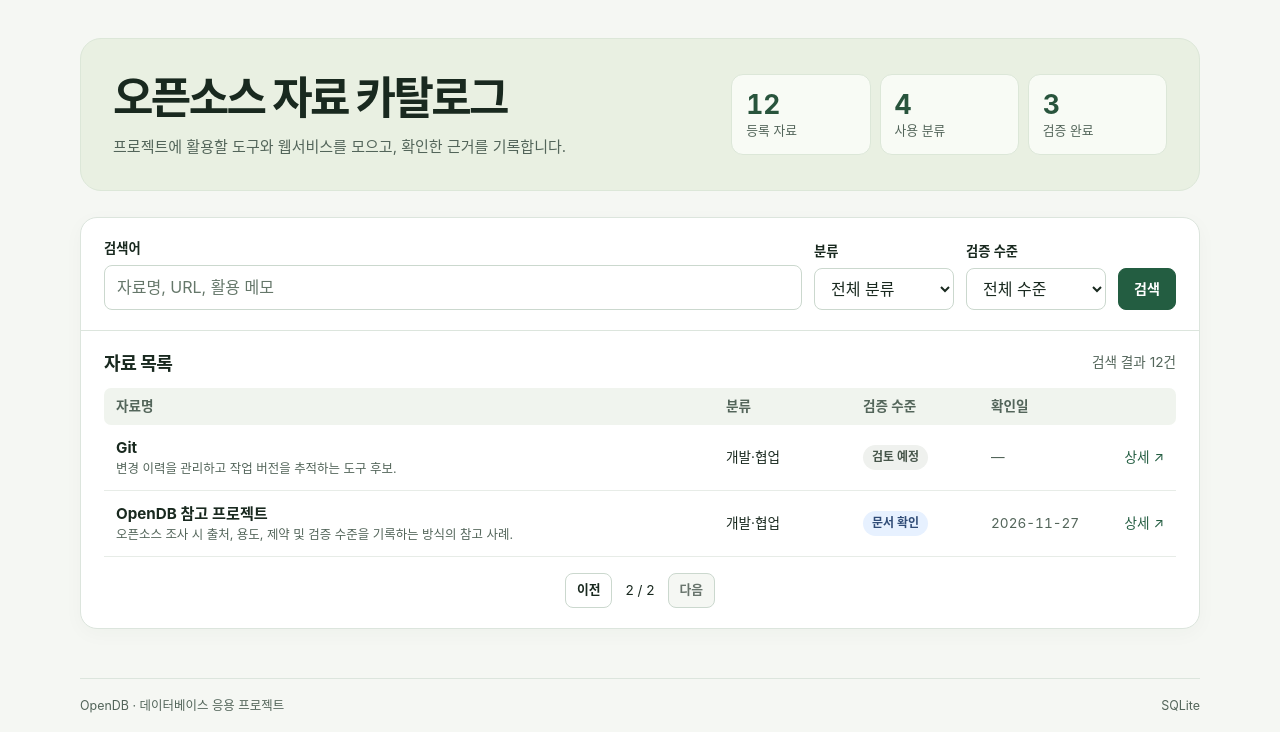
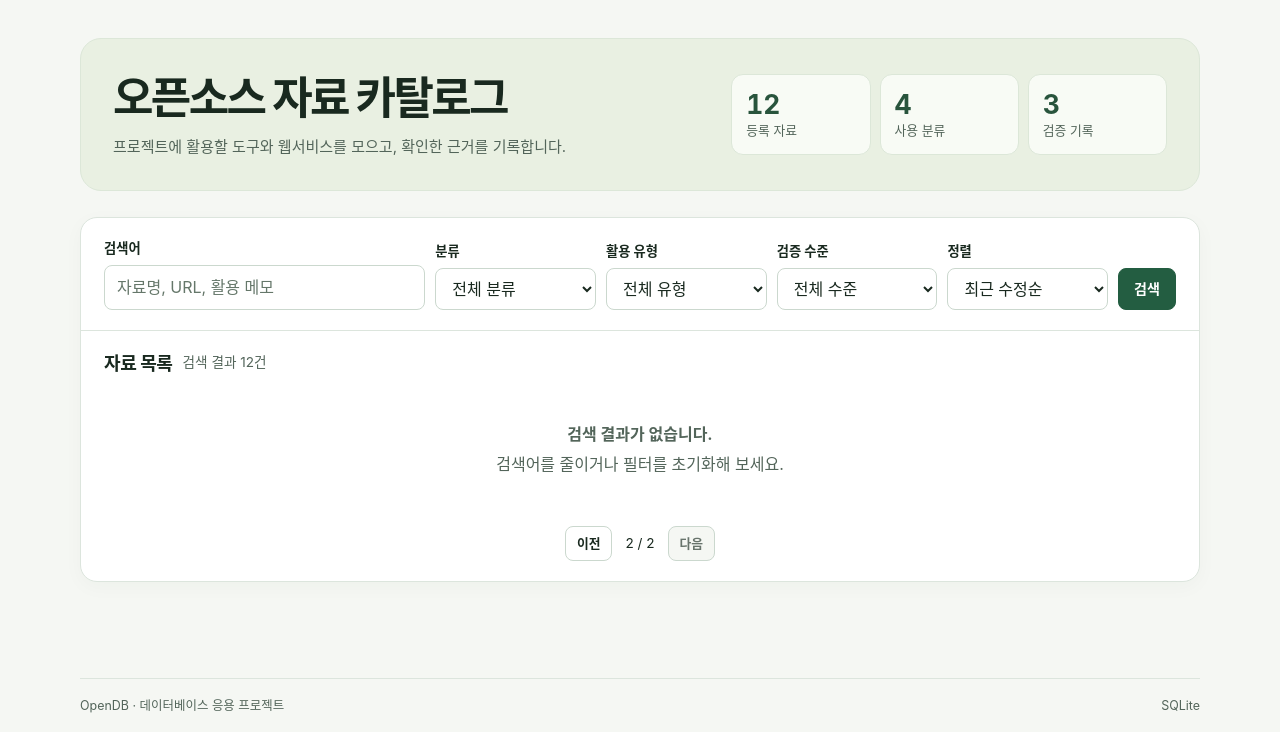
Before and after one commit to tlsee0813-cmd/opendb, a Flask app: page /?page=2 in a window 1280 px wide. Shown: the part 68-800 px from the top of the page. Run offline with Flask 3, Linux system fonts and the light colour scheme; data comes from the database, SQL or seed files in the repository; data that the repository does not hold is empty.

Commit message:
Add resource usage types, catalog sorting, and CSV export

```diff
--- a/app.py
+++ b/app.py
@@ -1,31 +1,86 @@
+import csv
 import hmac
+import io
 import os
 import secrets
 from datetime import date
 from pathlib import Path
+from unicodedata import normalize
 from urllib.parse import urlsplit
 
 from flask import (
-    Flask, abort, flash, jsonify, redirect, render_template, request, session, url_for,
+    Flask, Response, abort, flash, jsonify, redirect, render_template, request, session, url_for,
 )
 
 from database import close_db, fetch_all, init_db, write
 
 PAGE_SIZE = 10
+CATALOG_ORDER = {
+    "recent": ("최근 수정순", "r.updated_at DESC, r.id DESC"),
+    "title": ("자료명순", "r.title COLLATE NOCASE, r.id"),
+    "checked": ("최근 확인순", "r.checked_on DESC, r.id DESC"),
+}
 RESOURCE_SELECT = """
 SELECT r.id, r.title, r.url, r.description, r.category_id, r.verification_id,
-       r.checked_on, r.updated_at, c.name AS category, v.name AS verification
+       r.usage_type_id, r.checked_on, r.updated_at, c.name AS category,
+       v.name AS verification, COALESCE(t.name, '미지정') AS usage_type
 FROM resources AS r
 JOIN categories AS c ON c.id = r.category_id
 JOIN verification_levels AS v ON v.id = r.verification_id
+LEFT JOIN resource_types AS t ON t.id = r.usage_type_id
 """
 
 
 def options():
-    return (
-        fetch_all("SELECT id, name FROM categories ORDER BY id"),
-        fetch_all("SELECT id, name FROM verification_levels ORDER BY id"),
-    )
+    return {
+        "categories": fetch_all("SELECT id, name FROM categories ORDER BY id"),
+        "levels": fetch_all("SELECT id, name FROM verification_levels ORDER BY id"),
+        "types": fetch_all("SELECT id, name FROM resource_types ORDER BY id"),
+    }
+
+
+def catalog_parameters():
+    sort = request.args.get("sort", "recent")
+    page = request.args.get("page", default=1, type=int)
+    return {
+        "q": request.args.get("q", "").strip()[:100] or None,
+        "category": request.args.get("category", type=int),
+        "usage": request.args.get("usage", type=int),
+        "verification": request.args.get("verification", type=int),
+        "sort": sort if sort in CATALOG_ORDER and sort != "recent" else None,
+        "page": page if page > 1 else None,
+    }
+
+
+def catalog_where(parameters):
+    conditions = []
+    args = []
+    if parameters["q"]:
+        conditions.append(
+            "(instr(lower(r.title), lower(?)) > 0 OR instr(lower(r.description), lower(?)) > 0 "
+            "OR instr(lower(r.url), lower(?)) > 0)"
+        )
+        args.extend([parameters["q"]] * 3)
+    for name, column in (("category", "r.category_id"), ("verification", "r.verification_id"),
+                         ("usage", "r.usage_type_id")):
+        value = parameters[name]
+        if value is None:
+            continue
+        if name == "usage" and value == 0:
+            conditions.append(f"{column} IS NULL")
+        else:
+            conditions.append(f"{column} = ?")
+            args.append(value if 0 < value < 2**63 else 0)
+    where = " WHERE " + " AND ".join(conditions) if conditions else ""
+    return where, args
+
+
+def csv_cell(value):
+    # Keep text beginning with a spreadsheet formula marker as text on import.
+    text = "" if value is None else str(value)
+    if text.startswith(("\t", "\r", "\n")) or normalize("NFKC", text).lstrip().startswith(("=", "+", "-", "@")):
+        return "'" + text
+    return text
 
 
 def get_resource(resource_id):
@@ -57,10 +112,10 @@ def is_public_link(url):
         return False
 
 
-def validate_resource(form, categories, levels):
+def validate_resource(form, choices):
     fields = {
         key: form.get(key, "").strip()
-        for key in ("title", "url", "description", "category_id", "verification_id", "checked_on")
+        for key in ("title", "url", "description", "category_id", "usage_type_id", "verification_id", "checked_on")
     }
     errors = {}
     if not 1 <= len(fields["title"]) <= 100:
@@ -69,9 +124,11 @@ def validate_resource(form, categories, levels):
         errors["url"] = "http:// 또는 https://로 시작하는 올바른 주소를 입력해 주세요."
     if len(fields["description"]) > 1000:
         errors["description"] = "활용 메모는 1,000자까지 입력할 수 있습니다."
-    if fields["category_id"] not in {str(item["id"]) for item in categories}:
+    if fields["category_id"] not in {str(item["id"]) for item in choices["categories"]}:
         errors["category_id"] = "분류를 선택해 주세요."
-    if fields["verification_id"] not in {str(item["id"]) for item in levels}:
+    if fields["usage_type_id"] and fields["usage_type_id"] not in {str(item["id"]) for item in choices["types"]}:
+        errors["usage_type_id"] = "목록에서 활용 유형을 선택해 주세요."
+    if fields["verification_id"] not in {str(item["id"]) for item in choices["levels"]}:
         errors["verification_id"] = "검증 수준을 선택해 주세요."
     checked_on = fields["checked_on"]
     if checked_on:
@@ -117,79 +174,83 @@ def create_app(test_config=None):
 
     @app.get("/healthz")
     def health():
-        fetch_all("SELECT id FROM categories LIMIT 1")
+        fetch_all("SELECT id FROM resource_types LIMIT 1")
         return jsonify(status="ok", database="turso" if cloud else "sqlite")
 
     @app.get("/")
     def catalog():
-        query = request.args.get("q", "").strip()[:100]
-        category_id = request.args.get("category", type=int)
-        verification_id = request.args.get("verification", type=int)
-        page = max(1, request.args.get("page", default=1, type=int))
-        conditions = ["1 = 1"]
-        args = []
-        if query:
-            conditions.append(
-                "(instr(lower(r.title), lower(?)) > 0 OR instr(lower(r.description), lower(?)) > 0 "
-                "OR instr(lower(r.url), lower(?)) > 0)"
-            )
-            args.extend([query] * 3)
-        if category_id is not None:
-            conditions.append("r.category_id = ?")
-            args.append(category_id if 0 < category_id < 2**63 else 0)
-        if verification_id is not None:
-            conditions.append("r.verification_id = ?")
-            args.append(verification_id if 0 < verification_id < 2**63 else 0)
-        where = " WHERE " + " AND ".join(conditions)
+        parameters = catalog_parameters()
+        where, args = catalog_where(parameters)
+        sort = parameters["sort"] or "recent"
+        order = CATALOG_ORDER[sort][1]
         total = fetch_all("SELECT COUNT(*) AS n FROM resources AS r" + where, args)[0]["n"]
         last_page = max(1, (total + PAGE_SIZE - 1) // PAGE_SIZE)
-        page = min(page, last_page)
+        page = min(parameters.pop("page") or 1, last_page)
         rows = fetch_all(
-            RESOURCE_SELECT + where + " ORDER BY r.updated_at DESC, r.id DESC LIMIT ? OFFSET ?",
+            RESOURCE_SELECT + where + f" ORDER BY {order} LIMIT ? OFFSET ?",
             [*args, PAGE_SIZE, (page - 1) * PAGE_SIZE],
         )
         stats = fetch_all(
             "SELECT COUNT(*) AS total, COUNT(DISTINCT category_id) AS categories, "
             "COUNT(CASE WHEN verification_id IN (2, 3) THEN 1 END) AS verified FROM resources"
         )[0]
-        categories, levels = options()
         return render_template(
-            "catalog.html", rows=rows, query=query, category_id=category_id,
-            verification_id=verification_id, categories=categories, levels=levels,
+            "catalog.html", rows=rows, parameters=parameters, sort=sort, orders=CATALOG_ORDER,
+            return_parameters={**parameters, "page": page if page > 1 else None},
             total=total, stats=stats, page=page, last_page=last_page,
-            offset=(page - 1) * PAGE_SIZE,
+            **options(),
+        )
+
+    @app.get("/resources.csv")
+    def export_catalog():
+        parameters = catalog_parameters()
+        where, args = catalog_where(parameters)
+        order = CATALOG_ORDER[parameters["sort"] or "recent"][1]
+        rows = fetch_all(RESOURCE_SELECT + where + f" ORDER BY {order}", args)
+        csv_file = io.StringIO(newline="")
+        writer = csv.writer(csv_file)
+        writer.writerow(("자료명", "출처 URL", "분류", "활용 유형", "검증 수준", "확인일", "활용 메모"))
+        for row in rows:
+            writer.writerow(csv_cell(row[name]) for name in (
+                "title", "url", "category", "usage_type", "verification", "checked_on", "description",
+            ))
+        return Response(
+            csv_file.getvalue().encode("utf-8-sig"),
+            content_type="text/csv; charset=utf-8",
+            headers={"Content-Disposition": 'attachment; filename="opendb-resources.csv"'},
         )
 
     @app.get("/resources/<int:resource_id>")
     def detail(resource_id):
-        return render_template("detail.html", resource=get_resource(resource_id))
+        return render_template("detail.html", resource=get_resource(resource_id), parameters=catalog_parameters())
 
     @app.route("/resources/new", methods=["GET", "POST"])
     @app.route("/resources/<int:resource_id>/edit", methods=["GET", "POST"])
     def resource_form(resource_id=None):
         resource = get_resource(resource_id) if resource_id is not None else None
-        categories, levels = options()
+        choices = options()
+        parameters = catalog_parameters()
         fields = resource or {"verification_id": 1}
         errors = {}
         if request.method == "POST":
-            fields, errors = validate_resource(request.form, categories, levels)
+            fields, errors = validate_resource(request.form, choices)
             if not errors:
                 args = (
                     fields["title"], fields["url"], fields["description"],
                     int(fields["category_id"]), int(fields["verification_id"]),
-                    fields["checked_on"] or None,
+                    fields["checked_on"] or None, int(fields["usage_type_id"]) if fields["usage_type_id"] else None,
                 )
                 try:
                     if resource is None:
                         changed = write(
                             "INSERT INTO resources (title, url, description, category_id, "
-                            "verification_id, checked_on) VALUES (?, ?, ?, ?, ?, ?) RETURNING id",
+                            "verification_id, checked_on, usage_type_id) VALUES (?, ?, ?, ?, ?, ?, ?) RETURNING id",
                             args,
                         )
                     else:
                         changed = write(
                             "UPDATE resources SET title=?, url=?, description=?, category_id=?, "
-                            "verification_id=?, checked_on=?, updated_at=datetime('now') "
+                            "verification_id=?, checked_on=?, usage_type_id=?, updated_at=datetime('now') "
                             "WHERE id=? RETURNING id",
                             (*args, resource_id),
                         )
@@ -201,20 +262,21 @@ def create_app(test_config=None):
                     if changed is None:
                         abort(404)
                     flash("자료를 수정했습니다." if resource else "자료를 추가했습니다.")
-                    return redirect(url_for("detail", resource_id=changed[0]), code=303)
+                    return redirect(url_for("detail", resource_id=changed[0], **parameters), code=303)
         return render_template(
             "form.html", resource=resource, fields=fields, errors=errors,
-            categories=categories, levels=levels,
+            parameters=parameters, **choices,
         ), 422 if errors else 200
 
     @app.route("/resources/<int:resource_id>/delete", methods=["GET", "POST"])
     def remove_resource(resource_id):
+        parameters = catalog_parameters()
         if request.method == "POST":
             if write("DELETE FROM resources WHERE id = ? RETURNING id", (resource_id,)) is None:
                 abort(404)
             flash("자료를 삭제했습니다.")
-            return redirect(url_for("catalog"), code=303)
-        return render_template("delete.html", resource=get_resource(resource_id))
+            return redirect(url_for("catalog", **parameters), code=303)
+        return render_template("delete.html", resource=get_resource(resource_id), parameters=parameters)
 
     @app.errorhandler(400)
     @app.errorhandler(404)
--- a/static/style.css
+++ b/static/style.css
@@ -46,9 +46,7 @@ h2 { font-size: 1.13rem; letter-spacing: -.025em; }
 .stats dt { font-size: .8rem; color: var(--muted); white-space: nowrap; }
 .stats dd { color: #28543c; font-size: 1.65rem; line-height: 1.2; font-weight: 720; font-variant-numeric: tabular-nums; }
 .catalog, .panel { background: var(--paper); border: 1px solid var(--border); border-radius: 17px; box-shadow: 0 5px 20px #1d412208; }
-.filters { display: flex; align-items: end; gap: 12px; padding: 20px 23px; border-bottom: 1px solid var(--border); }
-.filter-keyword { flex: 1; }
-.filters select { min-width: 140px; }
+.filters { display: grid; grid-template-columns: minmax(175px, 2fr) repeat(4, minmax(102px, 1fr)) auto; align-items: end; gap: 10px; padding: 20px 23px; border-bottom: 1px solid var(--border); }
 label { display: block; margin-bottom: 6px; font-size: .83rem; font-weight: 680; }
 input, select, textarea { display: block; width: 100%; padding: 9px 12px; border: 1px solid #cbd8ce; border-radius: 8px; color: var(--ink); background: white; }
 input, select { min-height: 42px; }
@@ -65,15 +63,19 @@ textarea { resize: vertical; }
 .danger-outline { color: var(--danger); border-color: #e6c8c9; background: white; }
 .danger-outline:hover { color: var(--danger); background: #fff2f2; }
 .results { padding: 18px 23px 20px; }
-.section-title { display: flex; align-items: center; justify-content: space-between; gap: 12px; margin-bottom: 11px; }
+.section-title { display: flex; align-items: center; justify-content: space-between; gap: 10px; margin-bottom: 11px; }
+.title-group, .result-actions { display: flex; flex-wrap: wrap; align-items: center; gap: 7px 10px; }
+.result-actions { justify-content: flex-end; }
+.result-count { white-space: nowrap; }
 .muted { color: var(--muted); font-size: .85rem; }
-.record { display: grid; grid-template-columns: minmax(0, 1fr) 124px 115px 104px 56px; gap: 13px; align-items: center; padding: 11px 12px; border-bottom: 1px solid #e7ece7; font-size: .85rem; }
+.record { display: grid; grid-template-columns: minmax(0, 1fr) 112px 102px 105px 92px 53px; gap: 11px; align-items: center; padding: 11px 12px; border-bottom: 1px solid #e7ece7; font-size: .85rem; }
 .header-row { padding-block: 8px; border: 0; border-radius: 7px; background: #f0f4ee; color: var(--muted); font-weight: 700; }
 .record-list { list-style: none; padding: 0; margin: 0; }
 .record-name { min-width: 0; }
 .record-name a { display: block; color: var(--ink); font-size: .95rem; font-weight: 700; text-decoration: none; overflow-wrap: anywhere; }
 .record-name a:hover { color: var(--green); text-decoration: underline; }
 .record-name > span { display: block; overflow: hidden; text-overflow: ellipsis; white-space: nowrap; color: var(--muted); font-size: .78rem; }
+.record-usage { color: #3f624e; }
 .record-date { color: var(--muted); font-variant-numeric: tabular-nums; }
 .row-action { justify-self: end; text-decoration: none; white-space: nowrap; }
 .badge { display: inline-block; padding: 3px 9px; border-radius: 20px; background: #eff1ee; color: #46554a; font-size: .75rem; font-weight: 690; white-space: nowrap; }
@@ -90,6 +92,7 @@ textarea { resize: vertical; }
 .detail-heading h1 { margin-top: 9px; }
 .actions { display: flex; gap: 8px; }
 .detail-grid, .entry-form { display: grid; gap: 16px 18px; grid-template-columns: minmax(0, 1fr) minmax(0, 1fr); margin-top: 22px; }
+.detail-grid { grid-template-columns: repeat(3, minmax(0, 1fr)); }
 .detail-grid > div { padding-top: 11px; border-top: 1px solid var(--border); }
 .detail-grid dt { color: var(--muted); margin-bottom: 5px; font-size: .82rem; font-weight: 650; }
 .detail-grid dd { overflow-wrap: anywhere; }
@@ -109,8 +112,9 @@ textarea { resize: vertical; }
   .wrap { width: min(1120px, calc(100% - 40px)); }
   .intro { grid-template-columns: 1fr; }
   .stats { max-width: 470px; }
-  .record { grid-template-columns: minmax(0, 1fr) 105px 92px 83px 45px; gap: 8px; padding-inline: 6px; }
-  .filters select { min-width: 105px; }
+  .record { grid-template-columns: minmax(0, 1fr) 95px 79px 82px 80px 46px; gap: 7px; padding-inline: 7px; }
+  .filters { grid-template-columns: repeat(4, minmax(0, 1fr)); }
+  .filter-keyword { grid-column: span 3; }
 }
 @media (max-width: 640px) {
   .wrap { width: calc(100% - 30px); }
@@ -123,15 +127,16 @@ textarea { resize: vertical; }
   .stats > div { padding: 9px; }
   .stats dd { font-size: 1.3rem; }
   .filters { display: grid; grid-template-columns: 1fr 1fr; padding: 14px; gap: 8px; }
-  .filter-keyword { grid-column: 1 / -1; }
+  .filter-keyword, .search-submit { grid-column: 1 / -1; }
   .results { padding: 14px; }
   .header-row { display: none; }
-  .record { grid-template-columns: max-content 1fr max-content; padding-block: 11px; }
+  .record { grid-template-columns: 1fr max-content; gap: 5px 8px; padding-block: 11px; }
   .record-name { grid-column: 1 / -1; }
-  .record-category { grid-column: 1; }
+  .record-category, .record-status { grid-column: 1; }
+  .record-usage, .record .row-action { grid-column: 2; justify-self: end; }
   .record-date { display: none; }
-  .record .row-action { grid-column: 3; }
   .panel { padding: 19px; }
   .detail-heading { flex-direction: column; }
+  .detail-grid { grid-template-columns: repeat(2, minmax(0, 1fr)); }
   .footer { flex-wrap: wrap; }
 }
--- a/templates/catalog.html
+++ b/templates/catalog.html
@@ -9,7 +9,7 @@
   <dl class="stats">
     <div><dt>등록 자료</dt><dd>{{ stats.total }}</dd></div>
     <div><dt>사용 분류</dt><dd>{{ stats.categories }}</dd></div>
-    <div><dt>검증 완료</dt><dd>{{ stats.verified }}</dd></div>
+    <div><dt>검증 기록</dt><dd>{{ stats.verified }}</dd></div>
   </dl>
 </section>
 
@@ -17,15 +17,25 @@
   <form method="get" action="{{ url_for('catalog') }}" class="filters">
     <div class="filter-keyword">
       <label for="q">검색어</label>
-      <input id="q" name="q" type="search" placeholder="자료명, URL, 활용 메모" maxlength="100" value="{{ query }}">
+      <input id="q" name="q" type="search" placeholder="자료명, URL, 활용 메모" maxlength="100" value="{{ parameters.q or '' }}">
     </div>
     <div>
       <label for="category">분류</label>
       <select id="category" name="category">
         <option value="">전체 분류</option>
         {% for item in categories %}
-          <option value="{{ item.id }}"{% if item.id == category_id %} selected{% endif %}>{{ item.name }}</option>
+          <option value="{{ item.id }}"{% if item.id == parameters.category %} selected{% endif %}>{{ item.name }}</option>
         {% endfor %}
+      </select>
+    </div>
+    <div>
+      <label for="usage">활용 유형</label>
+      <select id="usage" name="usage">
+        <option value="">전체 유형</option>
+        {% for item in types %}
+          <option value="{{ item.id }}"{% if item.id == parameters.usage %} selected{% endif %}>{{ item.name }}</option>
+        {% endfor %}
+        <option value="0"{% if parameters.usage == 0 %} selected{% endif %}>미지정</option>
       </select>
     </div>
     <div>
@@ -33,36 +43,53 @@
       <select id="verification" name="verification">
         <option value="">전체 수준</option>
         {% for item in levels %}
-          <option value="{{ item.id }}"{% if item.id == verification_id %} selected{% endif %}>{{ item.name }}</option>
+          <option value="{{ item.id }}"{% if item.id == parameters.verification %} selected{% endif %}>{{ item.name }}</option>
         {% endfor %}
       </select>
     </div>
-    <button class="button primary" type="submit">검색</button>
-    {% if query or category_id is not none or verification_id is not none %}
-      <a class="button secondary" href="{{ url_for('catalog') }}">초기화</a>
-    {% endif %}
+    <div>
+      <label for="sort">정렬</label>
+      <select id="sort" name="sort">
+        {% for key, order in orders.items() %}
+          <option value="{{ key }}"{% if key == sort %} selected{% endif %}>{{ order[0] }}</option>
+        {% endfor %}
+      </select>
+    </div>
+    <button class="button primary search-submit" type="submit">검색</button>
   </form>
   <div class="results">
     <div class="section-title">
-      <h2 id="result-title">자료 목록</h2>
-      <span class="muted">검색 결과 {{ total }}건</span>
+      <div class="title-group">
+        <h2 id="result-title">자료 목록</h2>
+        <span class="muted result-count">검색 결과 {{ total }}건</span>
+      </div>
+      <div class="result-actions">
+        {% if parameters.q or parameters.category is not none or parameters.usage is not none or parameters.verification is not none or parameters.sort %}
+          <a class="button secondary small" href="{{ url_for('catalog') }}">초기화</a>
+        {% endif %}
+        {% if rows %}
+          <a class="button secondary small" href="{{ url_for('export_catalog', **parameters) }}">CSV 다운로드</a>
+        {% endif %}
+      </div>
     </div>
     {% if rows %}
       <div class="records">
         <div class="record header-row" aria-hidden="true">
-          <span>자료명</span><span>분류</span><span>검증 수준</span><span>확인일</span><span></span>
+          <span>자료명</span><span>분류</span><span>활용 유형</span><span>검증 수준</span><span>확인일</span><span></span>
         </div>
         <ul class="record-list">
           {% for row in rows %}
+            {% set detail_link = url_for('detail', resource_id=row.id, **return_parameters) %}
             <li class="record">
               <div class="record-name">
-                <a href="{{ url_for('detail', resource_id=row.id) }}">{{ row.title }}</a>
+                <a href="{{ detail_link }}">{{ row.title }}</a>
                 {% if row.description %}<span>{{ row.description }}</span>{% endif %}
               </div>
               <span class="record-category">{{ row.category }}</span>
-              <span><span class="badge status-{{ row.verification_id }}">{{ row.verification }}</span></span>
+              <span class="record-usage">{{ row.usage_type }}</span>
+              <span class="record-status"><span class="badge status-{{ row.verification_id }}">{{ row.verification }}</span></span>
               <span class="record-date">{{ row.checked_on or '—' }}</span>
-              <a class="row-action" href="{{ url_for('detail', resource_id=row.id) }}" aria-label="{{ row.title }} 상세 보기">상세 <span aria-hidden="true">↗</span></a>
+              <a class="row-action" href="{{ detail_link }}" aria-label="{{ row.title }} 상세 보기">상세 <span aria-hidden="true">↗</span></a>
             </li>
           {% endfor %}
         </ul>
@@ -73,11 +100,11 @@
     {% if last_page > 1 %}
       <nav class="pagination" aria-label="자료 목록 페이지">
         {% if page > 1 %}
-          <a class="button secondary small" href="{{ url_for('catalog', q=query, category=category_id, verification=verification_id, page=page-1) }}">이전</a>
+          <a class="button secondary small" href="{{ url_for('catalog', page=page-1, **parameters) }}">이전</a>
         {% else %}<span class="button secondary small disabled">이전</span>{% endif %}
         <span>{{ page }} / {{ last_page }}</span>
         {% if page < last_page %}
-          <a class="button secondary small" href="{{ url_for('catalog', q=query, category=category_id, verification=verification_id, page=page+1) }}">다음</a>
+          <a class="button secondary small" href="{{ url_for('catalog', page=page+1, **parameters) }}">다음</a>
         {% else %}<span class="button secondary small disabled">다음</span>{% endif %}
       </nav>
     {% endif %}
--- a/templates/delete.html
+++ b/templates/delete.html
@@ -1,13 +1,13 @@
 {% extends 'base.html' %}
 {% block title %}자료 삭제 · OpenDB{% endblock %}
 {% block content %}
-<a class="back" href="{{ url_for('detail', resource_id=resource.id) }}">← 자료 상세</a>
+<a class="back" href="{{ url_for('detail', resource_id=resource.id, **parameters) }}">← 자료 상세</a>
 <section class="panel delete-panel" aria-labelledby="delete-title">
   <h1 id="delete-title">자료를 삭제할까요?</h1>
   <p><strong>{{ resource.title }}</strong> 항목을 삭제합니다. 삭제한 자료는 복구할 수 없습니다.</p>
   <form method="post" class="actions form-actions">
     <input type="hidden" name="_csrf" value="{{ csrf_token() }}">
-    <a class="button secondary" href="{{ url_for('detail', resource_id=resource.id) }}">취소</a>
+    <a class="button secondary" href="{{ url_for('detail', resource_id=resource.id, **parameters) }}">취소</a>
     <button class="button danger" type="submit">자료 삭제</button>
   </form>
 </section>
```
Also changed, not shown: database.py (+17 -12 lines), templates/detail.html (+4 -3 lines), templates/form.html (+13 -3 lines), README.md, db/migrations/002_resource_types.sql (added).
